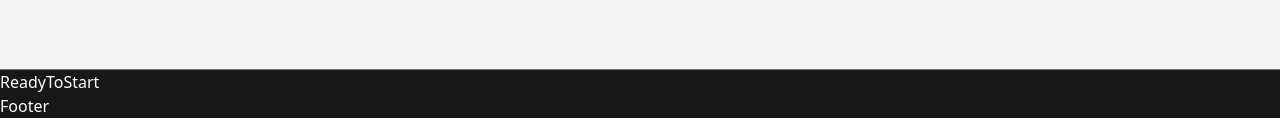
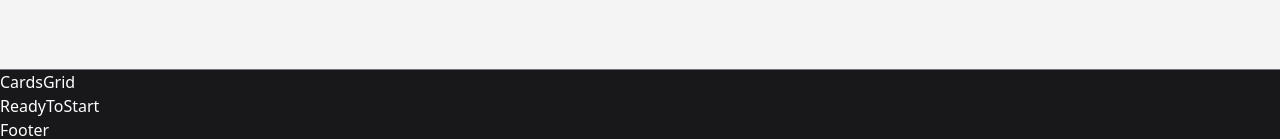
Before and after one commit to abhishekGhosh99/OCHI_Design, a React (Vite) app: page / in a window 1280 px wide. Shown: the part 5101-5240 px from the top of the page. Before the commit the page ends 5219 px from the top, so only its background shows below. Built offline with nearby package versions, Linux system fonts and the light colour scheme.

Commit message:
Added the CardsGrid file

```diff
--- a/src/App.jsx
+++ b/src/App.jsx
@@ -7,6 +7,7 @@ import Playful from "./components/Playful";
 import Cards from "./components/Cards";
 import ReadyToStart from "./components/ReadyToStart";
 import Footer from "./components/Footer";
+import CardsGrid from "./components/CardsGrid";
 
 const App = () => {
   return (
@@ -17,6 +18,7 @@ const App = () => {
       <About />
       <Playful />
       <Cards />
+      <CardsGrid />
       <ReadyToStart />
       <Footer />
     </div>
--- /dev/null
+++ b/src/components/CardsGrid.jsx
@@ -0,0 +1,7 @@
+import React from "react";
+
+const CardsGrid = () => {
+  return <div>CardsGrid</div>;
+};
+
+export default CardsGrid;
```
